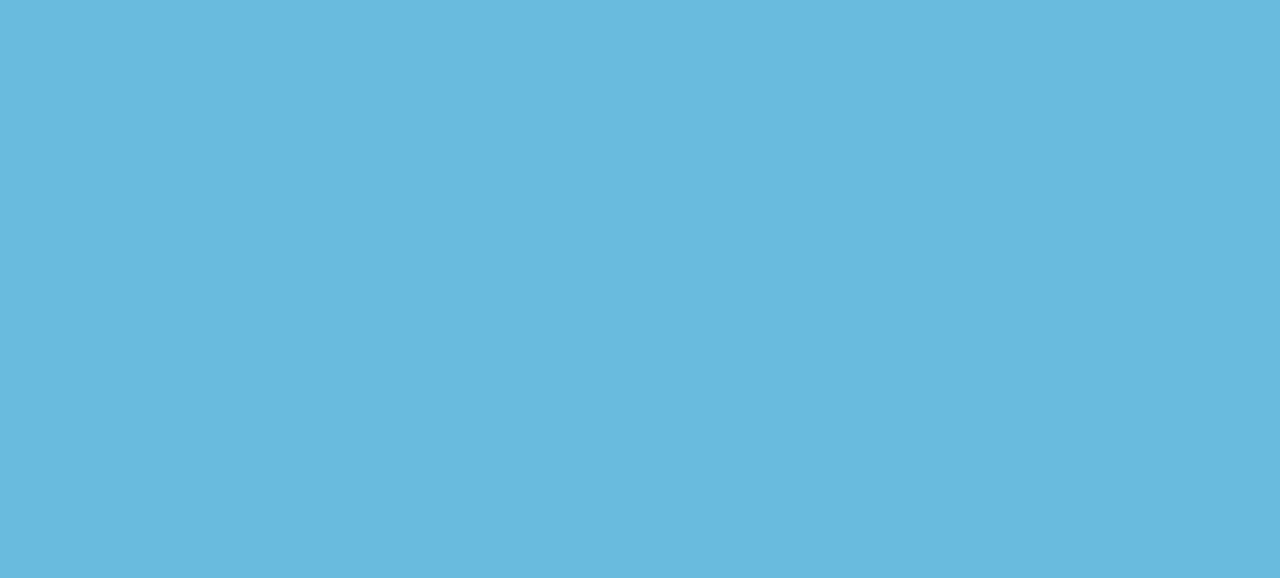
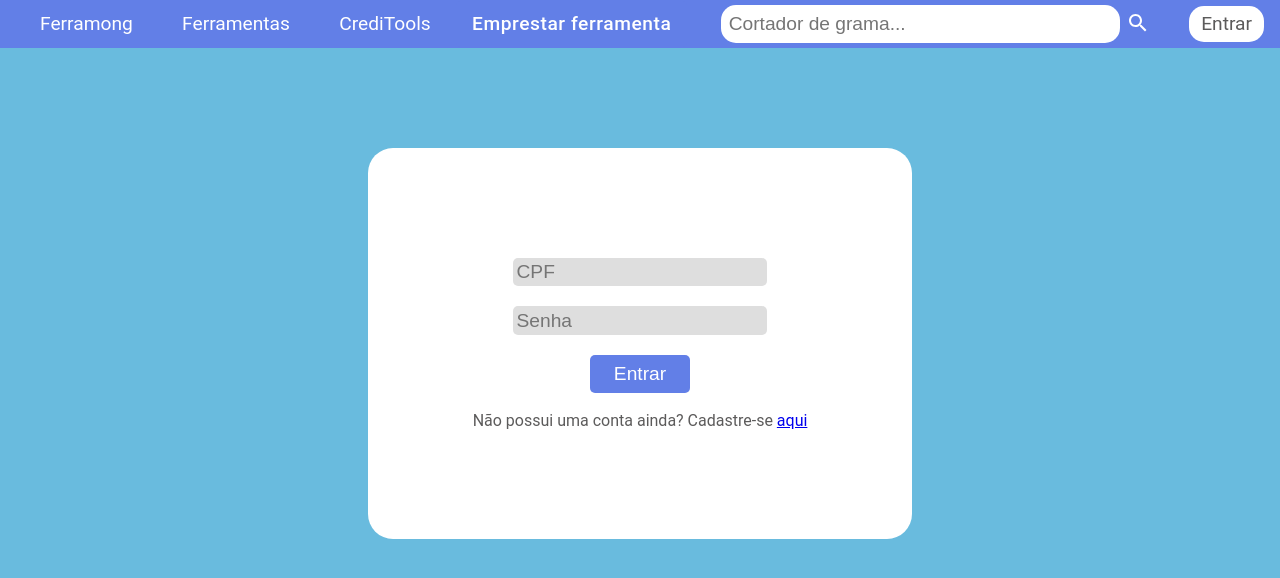
Before and after one commit to FerramONG/ferramong-portal, a React (Create React App) app: page /login in a window 1280 px wide. Shown: the top 578 px of the page. Built offline with nearby package versions, Linux system fonts and the light colour scheme.

Commit message:
Login Page implemented
Maybe use regex on cpf input?

```diff
--- /dev/null
+++ b/src/components/LoginBox/index.tsx
@@ -0,0 +1,22 @@
+import React from 'react';
+import { Container, BoxForm, Component, CreateAccount } from './styles'
+import { Link } from "react-router-dom";
+
+export default function LoginBox() {
+    return (
+        <Container>
+            <Component>
+                <form className="contact-form" /*onSubmit={sendLogin} action="efetuar-login.php" method="post"*/ >
+                    <BoxForm>
+                        <input type="text" name="cpf" placeholder="CPF"/>
+                        <input type="password" name="password" placeholder="Senha" />
+                        <input type="submit" value="Entrar" id="button"/>
+                    </BoxForm>
+                </form>
+            <CreateAccount>
+                <h3>Não possui uma conta ainda? Cadastre-se <Link to="/">aqui</Link> </h3>
+            </CreateAccount>
+            </Component>
+        </Container>
+    )
+}
--- /dev/null
+++ b/src/components/LoginBox/styles.tsx
@@ -0,0 +1,54 @@
+import styled from 'styled-components';
+
+export const Container = styled.div`
+    padding-top:100px;
+    display:flex;
+    justify-content: center;
+    font-family:'Roboto', sans-serif;
+`;
+
+export const Component = styled.div`
+    display:flex;
+    flex-direction: column;
+    justify-content: space-between;
+    background-color: white;
+    border-radius: 25px;
+    padding: 100px;
+`;
+
+export const BoxForm = styled.div`
+    display:flex;
+    flex-direction: column;
+    justify-content: space-between;
+    align-items: center;
+
+    input{
+        background-color: #dedede;
+        font-size:1.2rem;
+        color:#5c5b5b;
+        margin:10px 5px;
+        padding:0.2rem;
+        border-radius: 5px;
+        border:none;
+        outline:none;
+    }
+
+    input#button{
+        cursor:pointer;
+        background-color:#627fe7;
+        color:white;
+        padding: 0.5rem 1.5rem;
+    }
+
+    input#button:hover{
+        background-color: rgba(98,127,231,0.7);
+    }
+`;
+
+export const CreateAccount = styled.div`
+    display:flex;
+    h3{
+        margin:10px 5px;
+        color:#5c5b5b;
+    }
+`;
--- a/src/components/Menu/index.tsx
+++ b/src/components/Menu/index.tsx
@@ -16,7 +16,7 @@ export default function Menu() {
                     <input type="text" placeholder="Cortador de grama..." />
                     <button type="submit"><SearchIcon/></button>
                 </SearchBar>
-                <Link className="link" to="search"><Login>Entrar</Login></Link>
+                <Link className="link" to="login"><Login>Entrar</Login></Link>
             </NavBar>
         </Container>
     )
--- /dev/null
+++ b/src/pages/Login/index.tsx
@@ -0,0 +1,13 @@
+import React from 'react';
+import LoginBox from '../../components/LoginBox'
+import Menu from '../../components/Menu'
+
+const Login = () => {
+    return (
+        <div>
+            <Menu />
+            <LoginBox />
+        </div>
+    );
+}
+export default Login;
--- /dev/null
+++ b/src/pages/Login/styles.tsx
@@ -0,0 +1 @@
+export default{}
--- a/src/routes/routes.tsx
+++ b/src/routes/routes.tsx
@@ -2,6 +2,7 @@ import React from "react";
 import { Route, BrowserRouter, Switch } from "react-router-dom";
 import Home from '../pages/Home'
 import Search from '../pages/Search'
+import Login from '../pages/Login'
 
 const Routes = () => {
     return (
@@ -9,6 +10,7 @@ const Routes = () => {
             <Switch>
                  <Route exact path="/" component={Home} />
                  <Route exact path="/search" component={Search} />
+                 <Route exact path="/login" component={Login} />
             </Switch>
         </BrowserRouter>
     );
```
